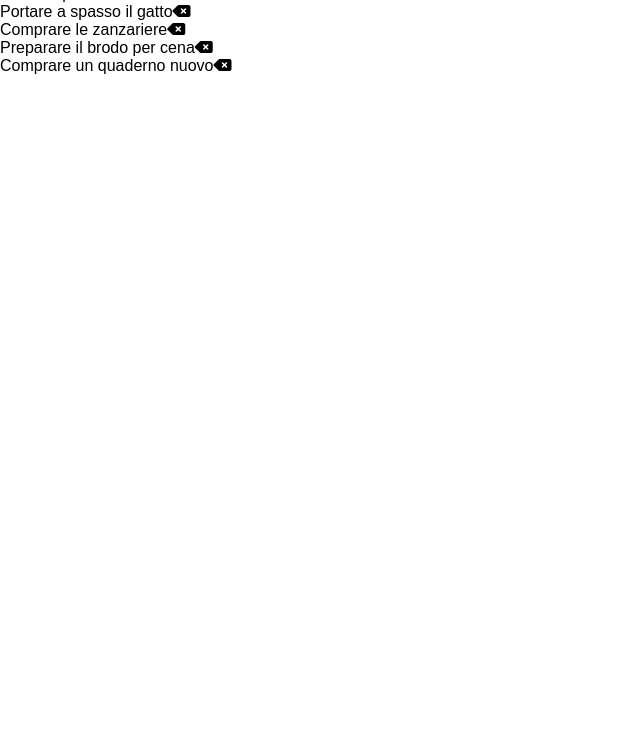
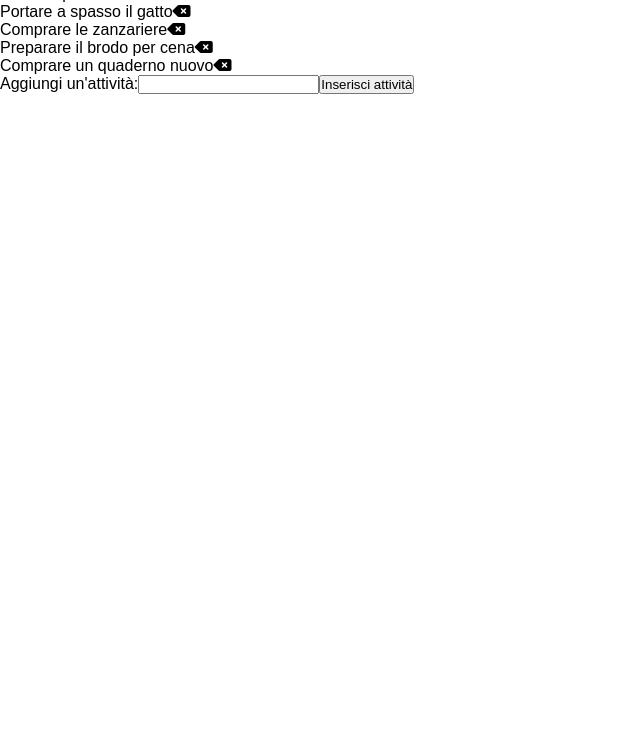
Before and after one commit to ElisabettaMirti/vue-todolist, a plain HTML site: page index.html in a window 1280 px wide. Shown: the part 52-800 px from the top of the page, without its empty margins (0-640 px from the left). Drawn offline with nearby package versions, Linux system fonts and the light colour scheme.

Commit message:
aggiunta funzione per aggiungere task e associato al bottone relativo

```diff
--- a/index.html
+++ b/index.html
@@ -24,6 +24,9 @@
                         <i class="fa-solid fa-delete-left" @click="removeTask(index)"></i>
                     </li>
                 </ul>
+                <label for="new-task">Aggiungi un'attività:</label>
+                <input type="text" id="new-task" v-model="newTaskContent">
+                <button @click="addTask(newTaskContent)">Inserisci attività</button>
             </div>
         </main>
     </div>
--- a/js/script.js
+++ b/js/script.js
@@ -38,6 +38,14 @@ createApp({
 
         removeTask: function(taskIndex){ //funzione per eliminare il task (grazie Giordano di avermi esplicato nuovamente lo splice)
             this.itemList.splice(taskIndex, 1);
+        },
+
+        addTask: function(newTaskContent){
+            const newTask = {
+                content: newTaskContent,
+                done: false
+            }
+            this.itemList.push(newTask);
         }
     }
 }).mount('#app');
```
